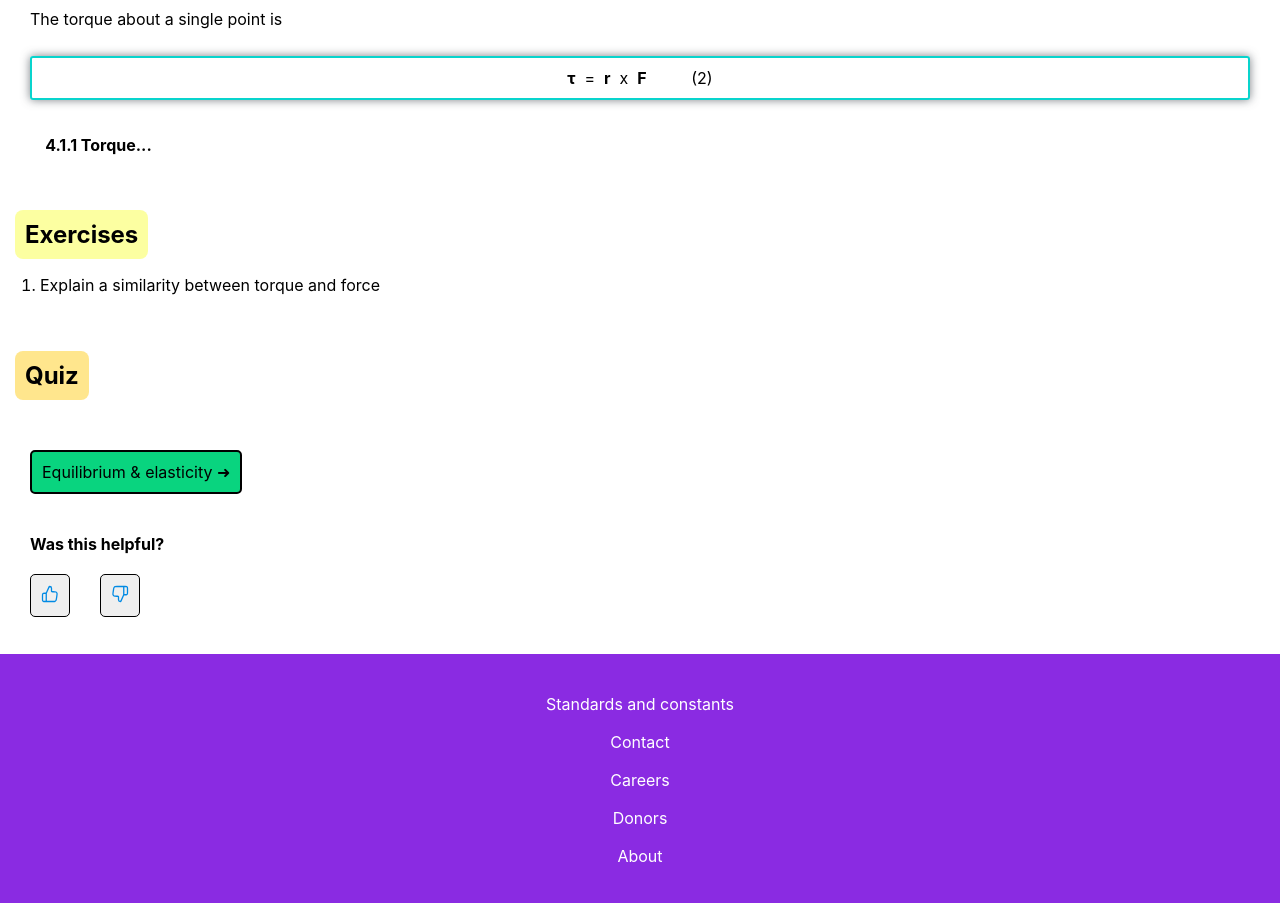
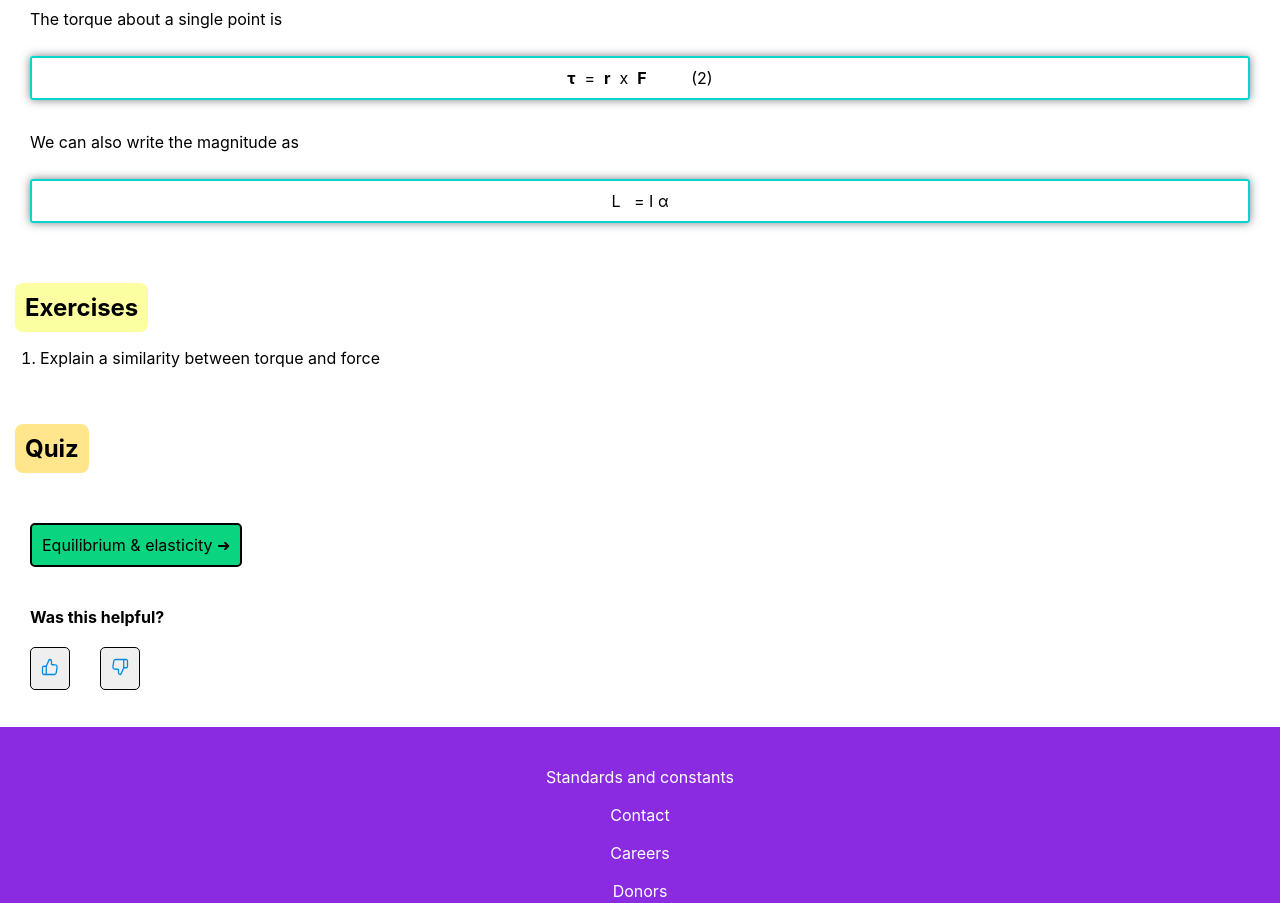
Before and after one commit to JRFink/jrfphyspagesnew, a Next.js app: page /education/gp1/trq in a window 1280 px wide. Shown: the part 2520-3423 px from the top of the page. Built offline with nearby package versions, Linux system fonts and the light colour scheme.

Commit message:
Update index.tsx

```diff
--- a/pages/education/gp1/trq/index.tsx
+++ b/pages/education/gp1/trq/index.tsx
@@ -124,9 +124,15 @@ const Trq = () => {
                     <div className={style.equationNumber}>&#40;2&#41;</div>
                 </div>
                 <br />
-                    <h4>
-                        &nbsp; &nbsp; 4.1.1 Torque...
-                    </h4>
+<p>
+We can also write the magnitude as
+</p>
+                <br />
+                 <div className={style.equationBox}>
+                     <div className={style.equation}> L &nbsp; = I &#945;</div>
+                 </div>
+             <br />
+
             <br></br>
             <br></br>
             <TrqEx />
```
